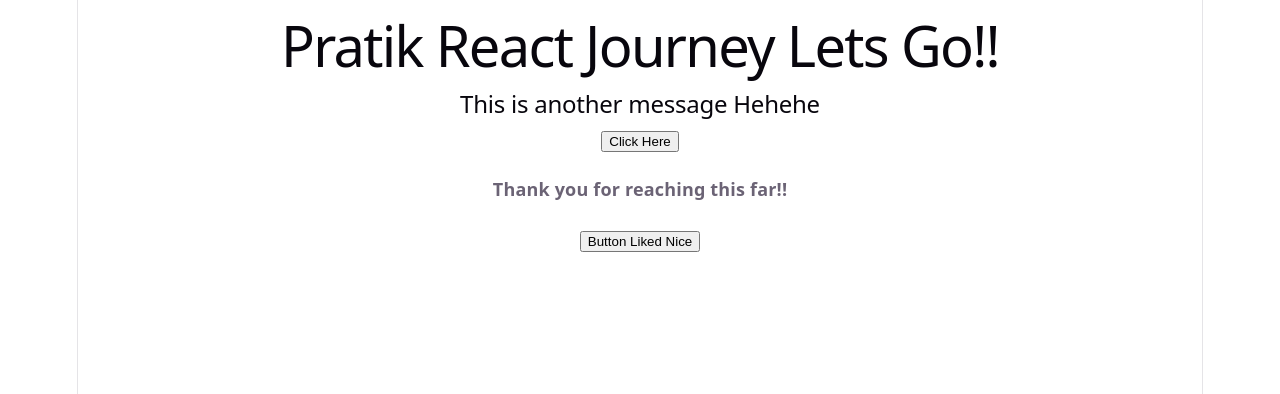
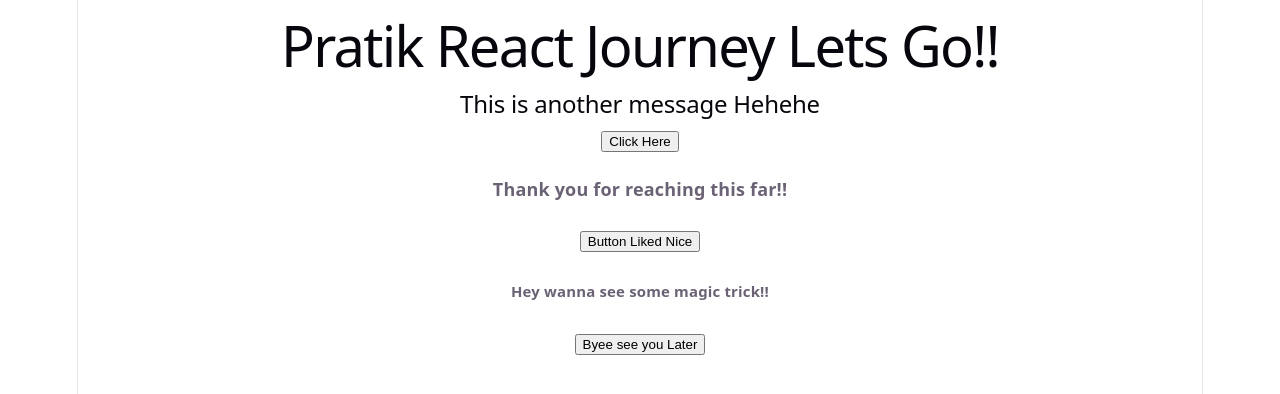
Before and after one commit to Pratik23G/typeMastery, a React (Vite) app in the folder reactDays/lesson2ModernReact/reactLesson2/: page / in a window 1280 px wide. Shown: the top 394 px of the page. Built offline with nearby package versions, Linux system fonts and the light colour scheme.

Commit message:
Learn a new feature: useState helps to store current value in memory and re-render affected parts or area while keeping UI flow simple

```diff
--- a/reactDays/lesson2ModernReact/reactLesson2/src/App.jsx
+++ b/reactDays/lesson2ModernReact/reactLesson2/src/App.jsx
@@ -4,7 +4,7 @@
 // import viteLogo from "./assets/vite.svg";
 import "./App.css";
 import ClickerEffect from "./components/ClickEffect";
-
+import HelloResponse from "./components/HelloClick";
 function Welcome() {
   return <h2>This is another message Hehehe</h2>;
 }
@@ -22,6 +22,7 @@
       <Welcome />
       <Button />
       <ClickerEffect />
+      <HelloResponse />
     </div>
   );
 }
--- /dev/null
+++ b/reactDays/lesson2ModernReact/reactLesson2/src/components/HelloClick.jsx
@@ -0,0 +1,19 @@
+import { useState } from "react";
+
+function HelloResponse() {
+  const [hello, setHello] = useState(false);
+
+  return (
+    <div>
+      <h5>Hey wanna see some magic trick!!</h5>
+      <button
+        classNme={hello ? "Hiii" : "Byeee"}
+        onClick={() => setHello((prev) => !prev)}
+      >
+        {hello ? "Hi User this amazing " : "Byee see you Later"}
+      </button>
+    </div>
+  );
+}
+
+export default HelloResponse;
```
